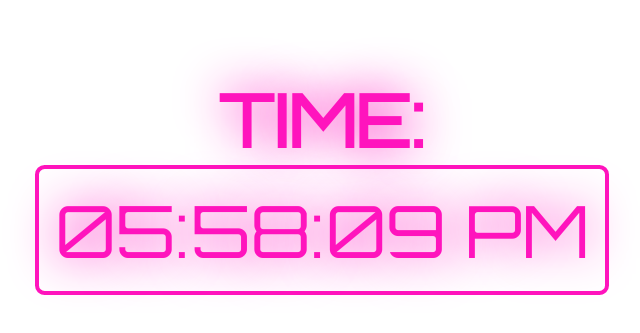
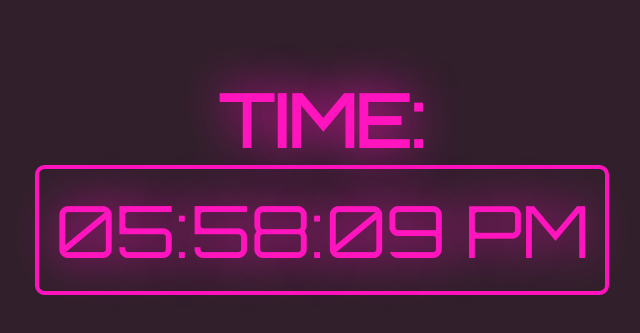
Before and after one commit to jameszenartist/clockProject, a website: page index.html in a window 1280 px wide. Shown: the part 215-548 px from the top of the page, without its empty margins (318-958 px from the left). Drawn offline with Linux system fonts and the light colour scheme.

Commit message:
updated README

```diff
--- a/text.css
+++ b/text.css
@@ -10,6 +10,7 @@
 }
 
 body {
+  background: #31202b;
   width: 100%;
   height: 100vh;
   display: flex;
```
Also changed, not shown: min/index.min.html (added, +1 -0 lines), README.md, min/text.min.css (added).
